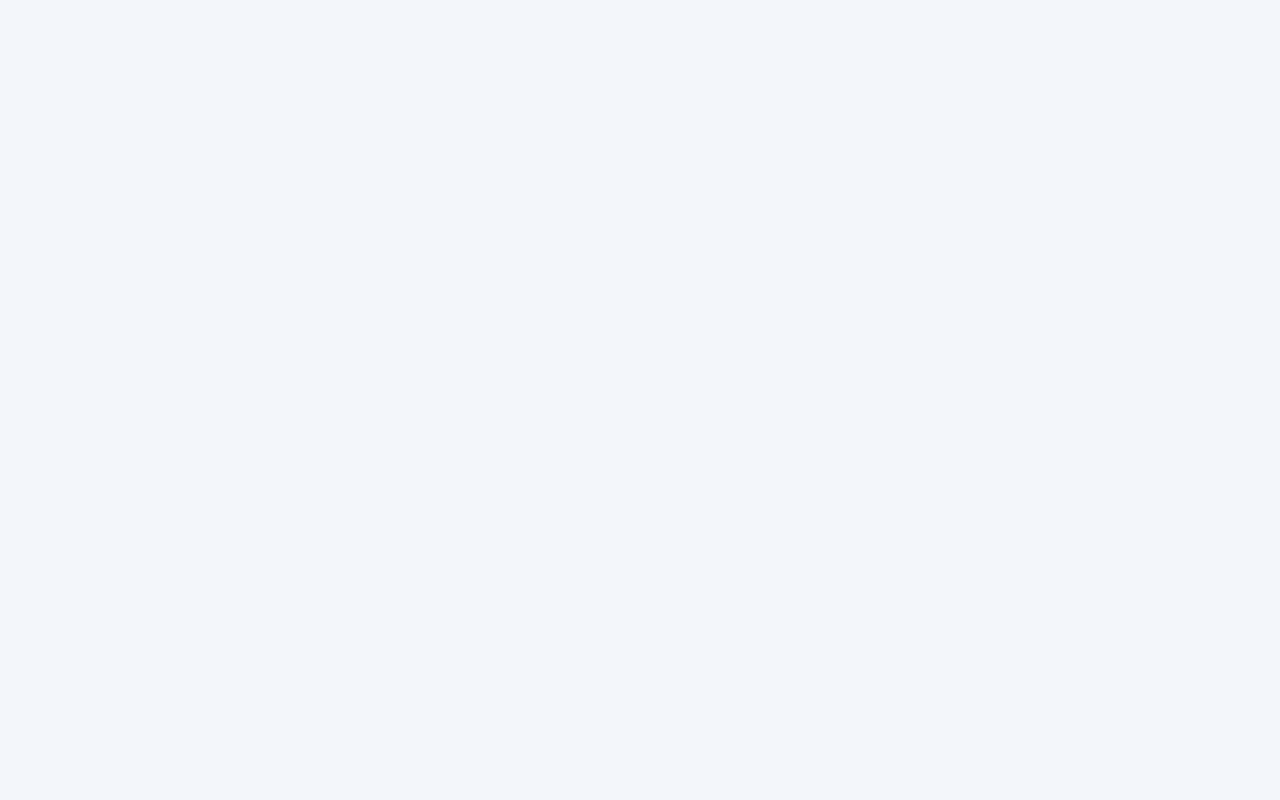
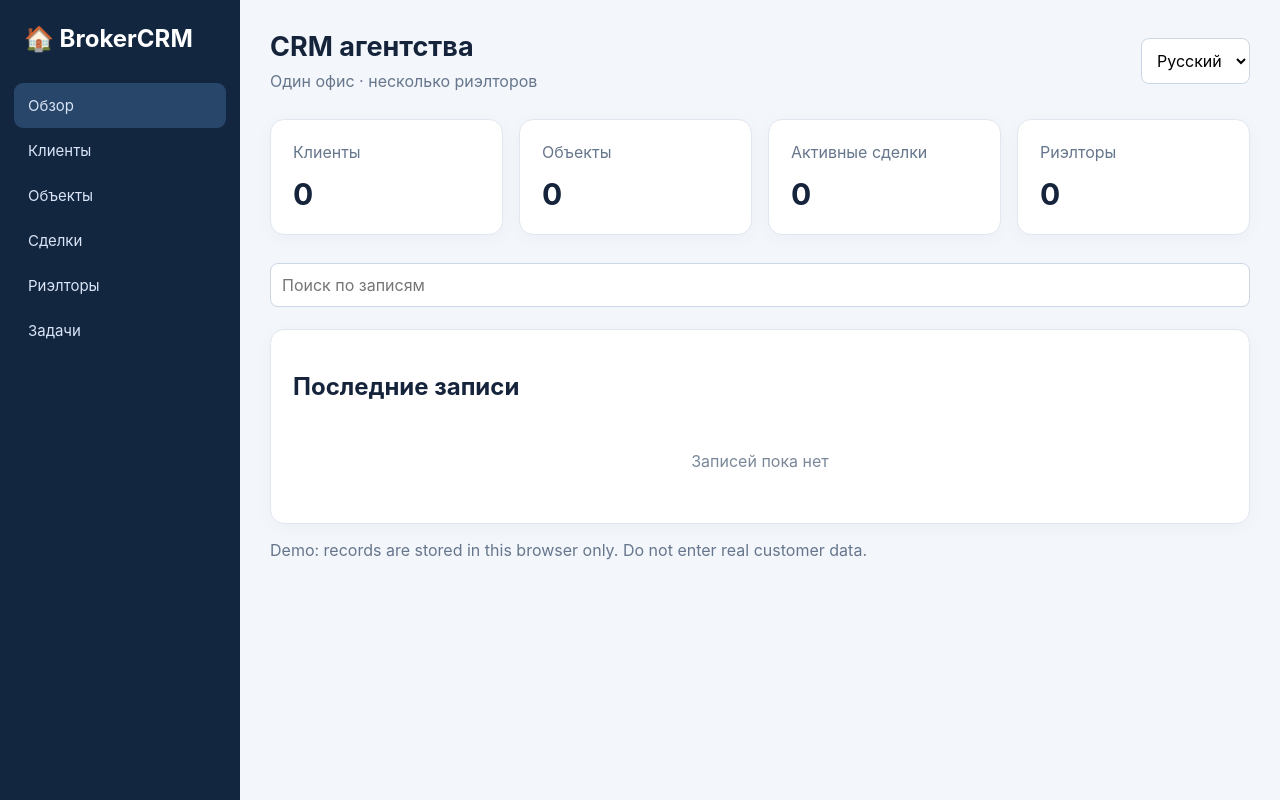
Before and after one commit to SergoNeon/brokerone-live, a plain HTML site: page index.html in a window 1280 px wide. Drawn offline with Linux system fonts and the light colour scheme; the site is published under a folder, as on GitHub Pages, so addresses that start at the root find nothing.

Commit message:
Fix blank page on project GitHub Pages path

```diff
--- a/index.html
+++ b/index.html
@@ -1 +1 @@
-<!doctype html><html lang="ru"><head><meta charset="UTF-8"><meta name="viewport" content="width=device-width,initial-scale=1"><title>Broker Office CRM</title><link rel="stylesheet" href="style.css"></head><body><div id="app"></div><script type="module" src="/app.js"></script></body></html>
+<!doctype html><html lang="ru"><head><meta charset="UTF-8"><meta name="viewport" content="width=device-width,initial-scale=1"><title>Broker Office CRM</title><link rel="stylesheet" href="./style.css"></head><body><div id="app"></div><script type="module" src="./app.js"></script></body></html>
```
